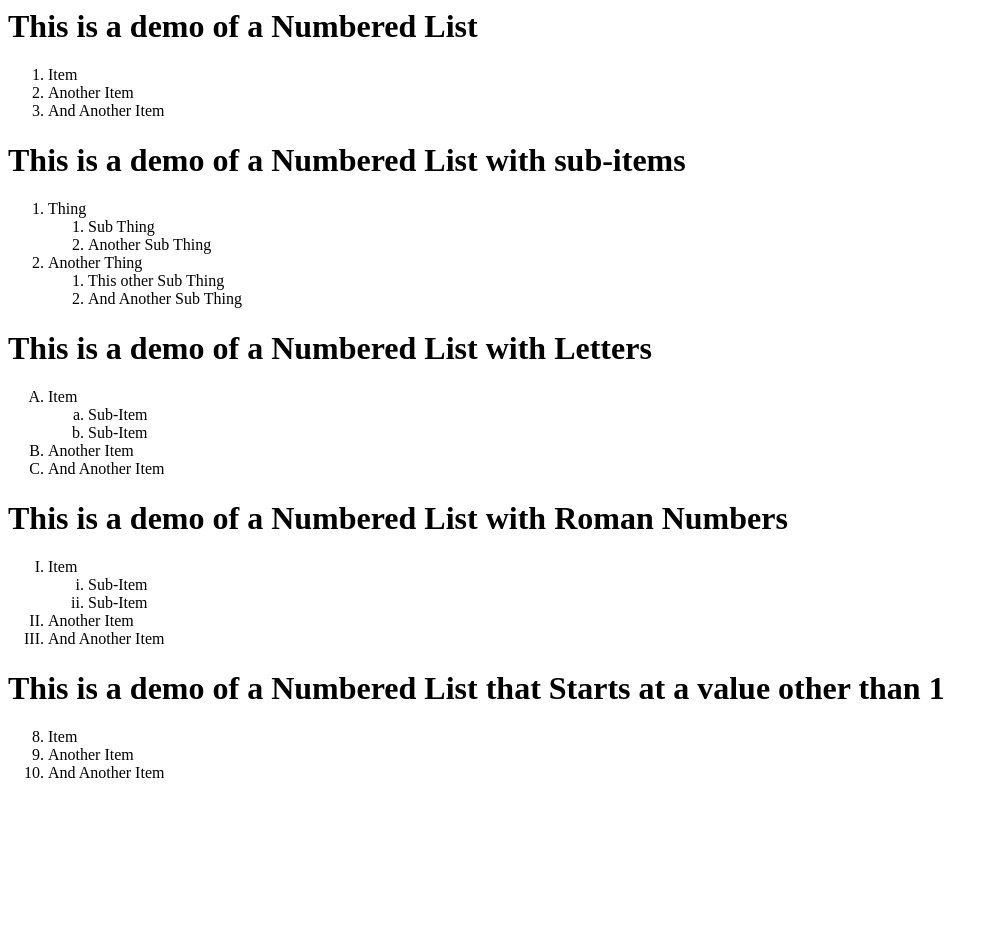
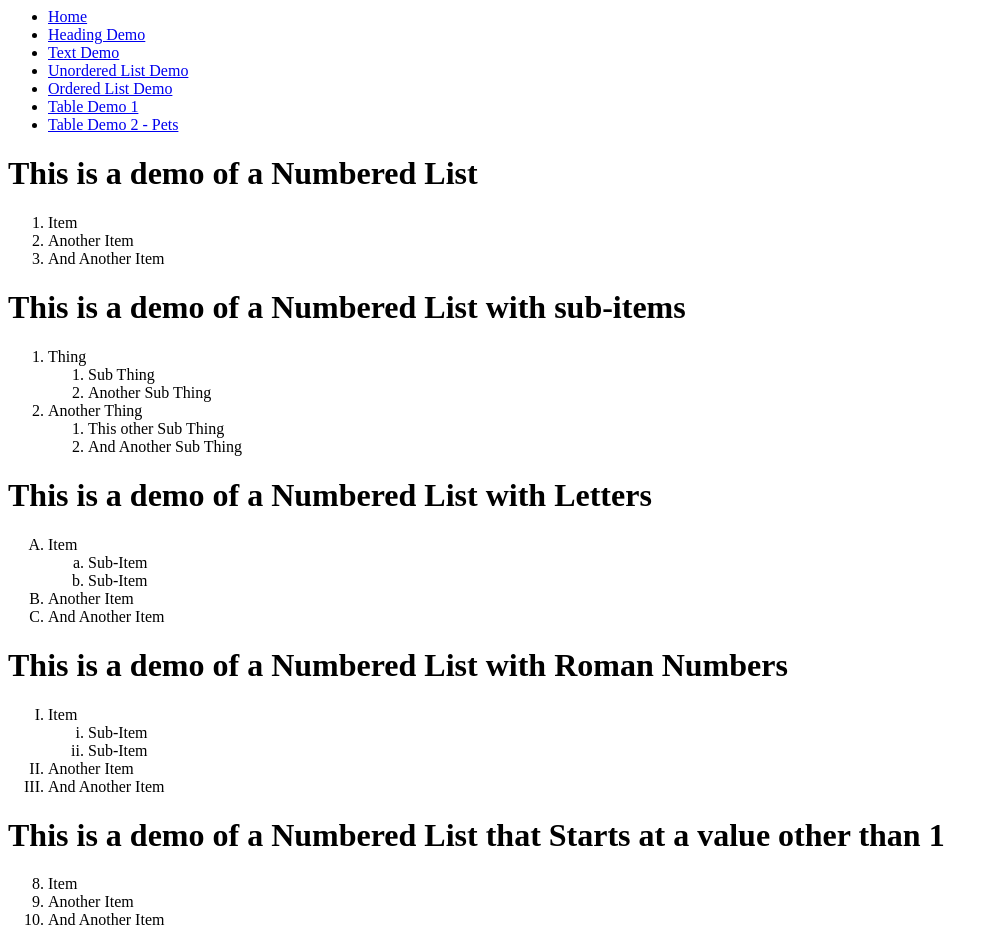
Before and after one commit to fpolcari/fpolcari.github.io, a plain HTML site: page orderedlist.html in a window 1280 px wide. Shown: the whole page, without its empty margins (0-995 px from the left). Before the commit the page ends 800 px from the top, so only its background shows below. Drawn offline with Linux system fonts and the light colour scheme.

Commit message:
committing changes

```diff
--- a/orderedlist.html
+++ b/orderedlist.html
@@ -5,6 +5,18 @@
     </title>
   </head>
   <body>
+    <nav>
+        <ul>
+          <li><a href="index.html">Home</a></li>
+          <li><a href="headings.html">Heading Demo</a></li>
+          <li><a href="textdemo.html">Text Demo</a></li>
+          <li><a href="unorderedlists.html">Unordered List Demo</a></li>
+          <li><a href="orderedlist.html">Ordered List Demo</a></li>
+          <li><a href="tableDemo1.html">Table Demo 1</a></li>
+          <li><a href="tableDemo2.html">Table Demo 2 - Pets</a></li>
+        </ul>
+      </nav>
+
     <h1>This is a demo of a Numbered List</h1>
     <ol>
         <li>Item</li>
```
Also changed, not shown: headings.html (+12 -0 lines), index.html (+12 -0 lines), tableDemo1.html (+12 -0 lines), tableDemo2.html (+12 -0 lines), textdemo.html (+11 -0 lines), unorderedlists.html (+12 -0 lines).
